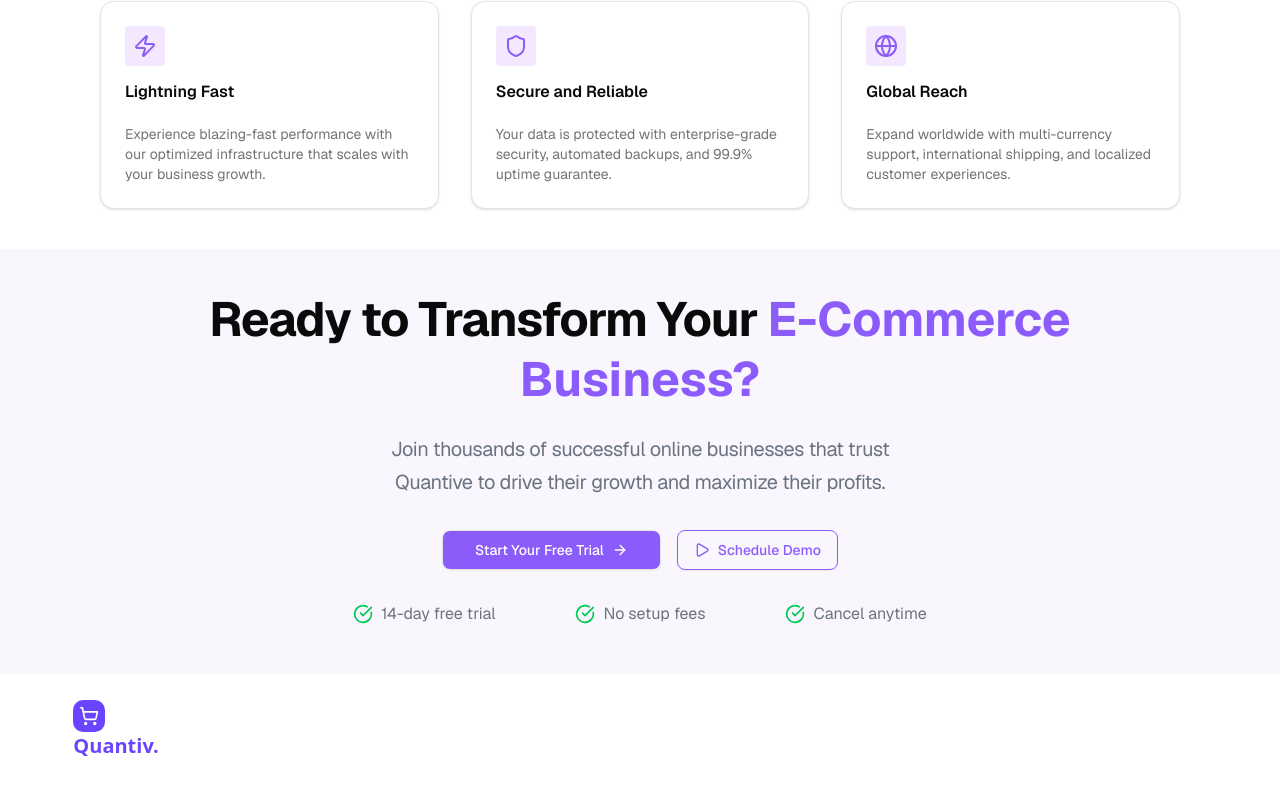
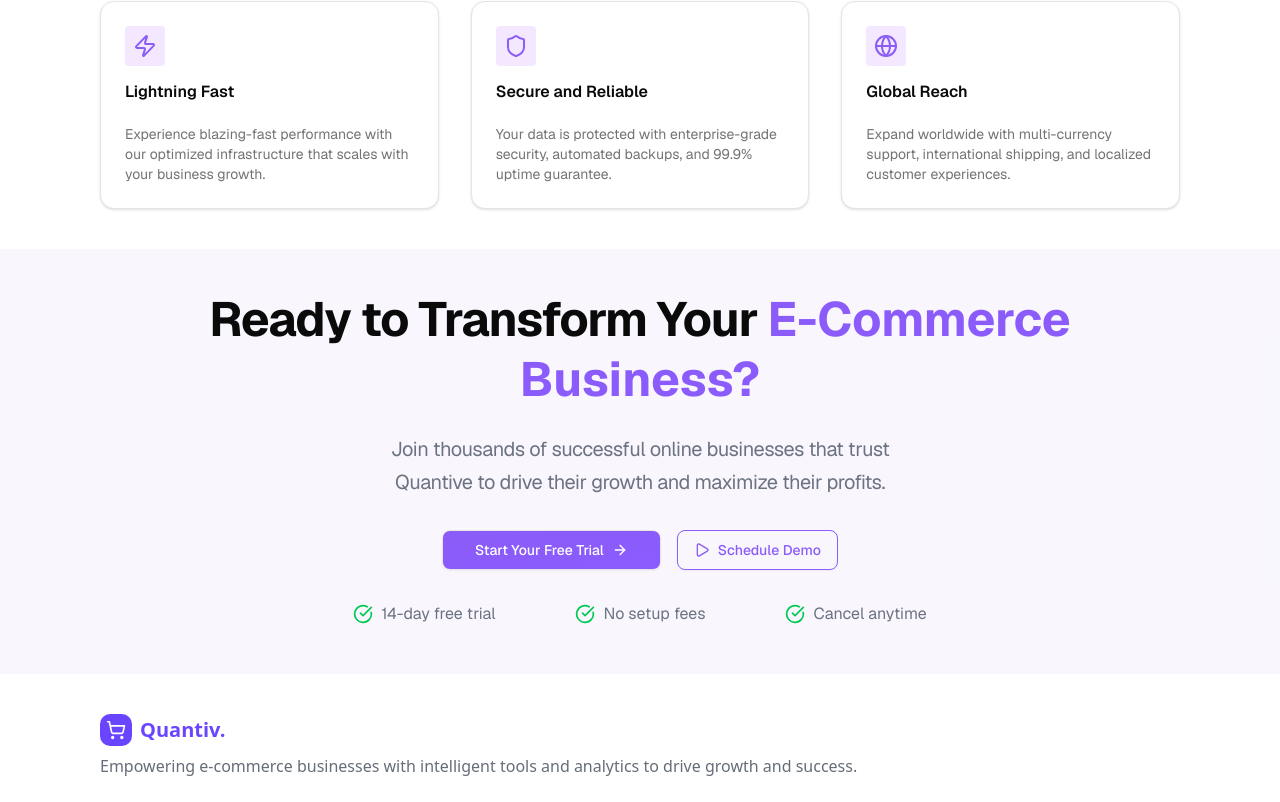
Before and after one commit to Kelechis19/Quantiv, a Next.js app in the folder quantiv_commerce/: page / in a window 1280 px wide. Shown: the part 1191-1993 px from the top of the page. Before the commit the page ends 1961 px from the top, so only its background shows below. Built offline with nearby package versions, Linux system fonts and the light colour scheme.

Commit message:
More prpgress on tbhe footer

```diff
--- a/quantiv_commerce/src/components/web/Footer.jsx
+++ b/quantiv_commerce/src/components/web/Footer.jsx
@@ -1,4 +1,3 @@
-import { Menu, X, ChevronDown, ArrowRight } from "lucide-react";
 import Image from "next/image";
 import Link from "next/link";
 
@@ -6,15 +5,19 @@ const Footer = () => {
 	return (
 		<div className='px-6 py-6 lg:px-25 lg:pt-10 overflow-hidden '>
 			<div className='flex flex-col'>
-				<div className='flex flex-row h-8 w-8 items-center justify-center rounded-lg '>
-					<Link href='/'>
+				<div className=' icon mb-2'>
+					<Link href='/' className='flex gap-2 items-center'>
 						<div className='flex h-8 w-8 items-center justify-center rounded-lg bg-[#6a45ff]'>
 							<Image src='/cart.svg' alt='Logo' width={20} height={20} />
 						</div>
-						<span className='text-[#6a45ff] bg-clip-text text-xl font-bold'>
+						<span className='text-[#6a45ff] bg-clip-text text-xl font-bold justify-end flex'>
 							Quantiv.
 						</span>
 					</Link>
+				</div>
+				<div className='text-[#656D78] text-base '>
+					Empowering e-commerce businesses with intelligent tools and analytics
+					to drive growth and success.
 				</div>
 			</div>
 		</div>
```
